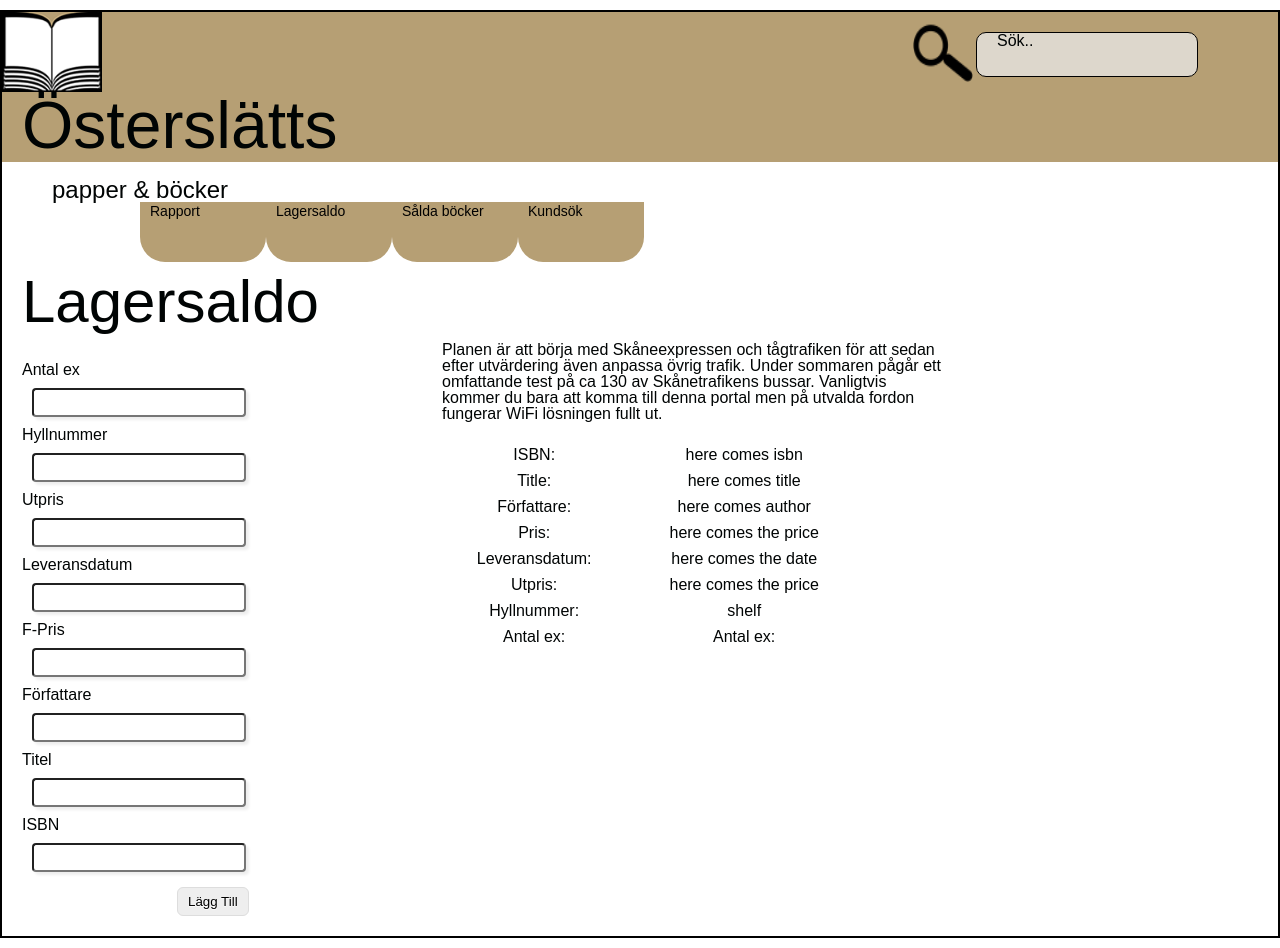
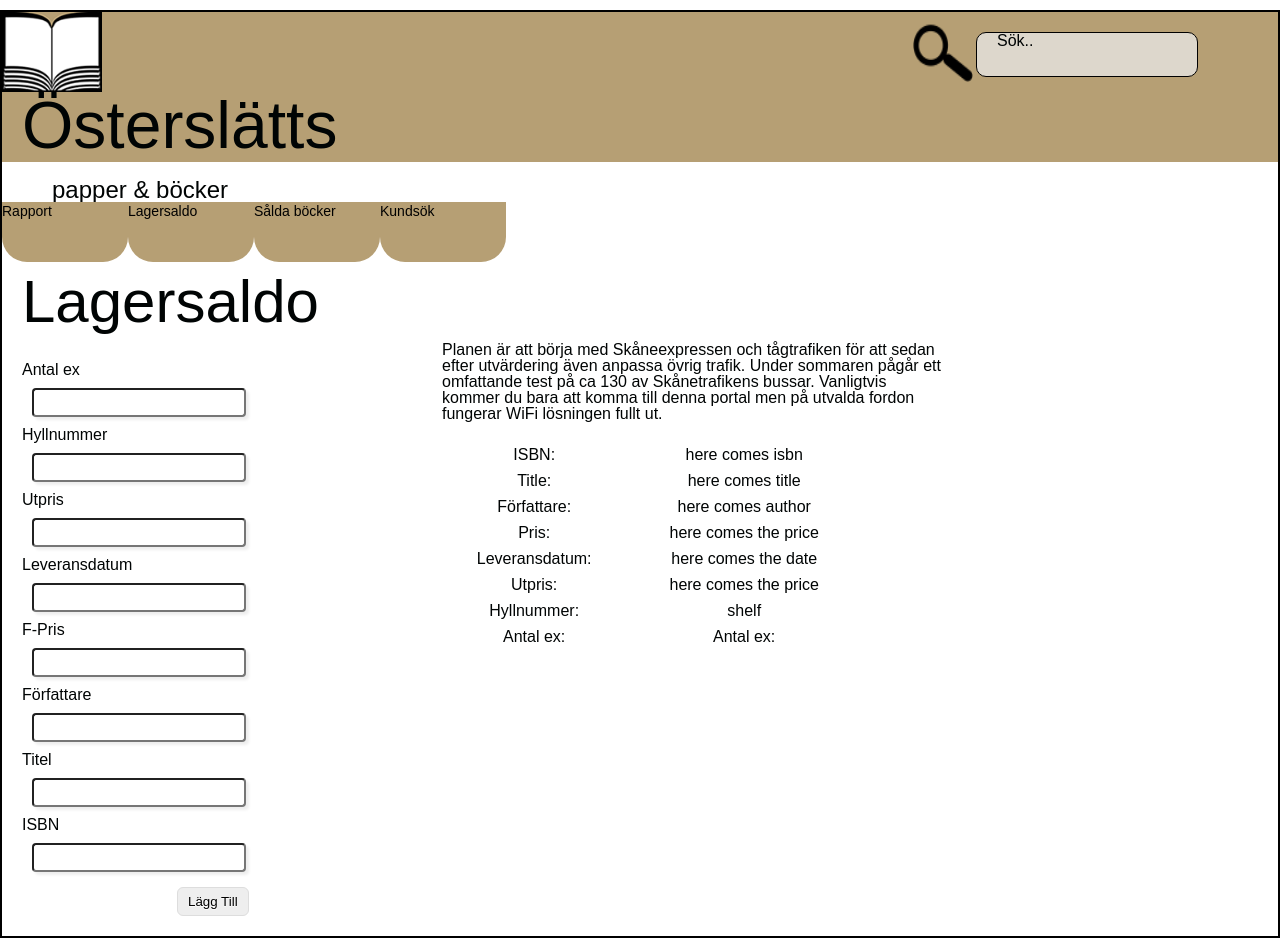
Before and after one commit to mh1830/bookstore_grupp2, a PHP site: page / in a window 1280 px wide. Run offline with PHP 8.4, Linux system fonts and the light colour scheme; some web fonts are replaced.

Commit message:
Changed tabs to float left.

```diff
--- a/css/css.css
+++ b/css/css.css
@@ -132,7 +132,7 @@ td, th {
 
 /* navigation */
 #navigation {
-	width:1000px;
+	/*width:1000px;*/
 	margin:0 auto;
 	line-height: 1;
 	list-style: none;
@@ -143,7 +143,7 @@ td, th {
 	top:-20px;
 }
 #navigation li a {
-	padding:10px 10px;
+	padding: 0px 0px;
 	font:15px;
 	line-height: 18px;
 	text-decoration: none;
```
